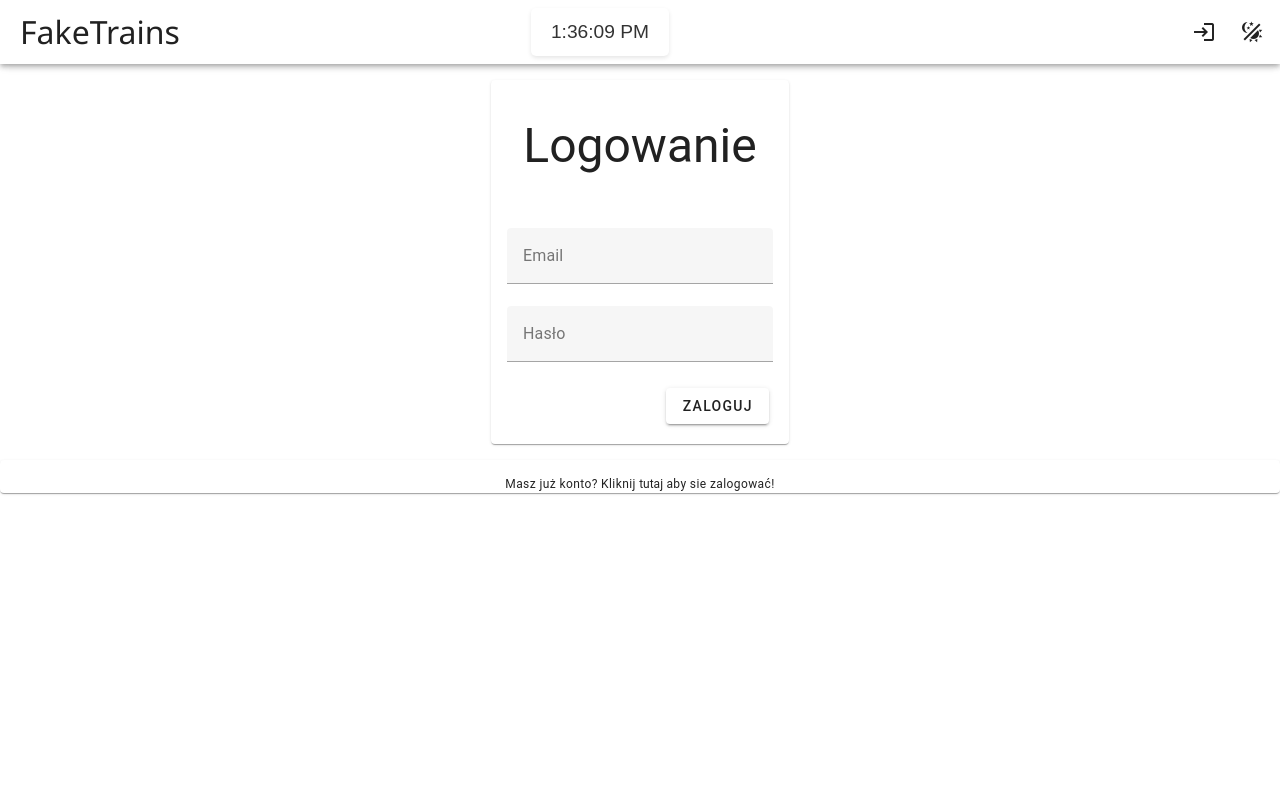
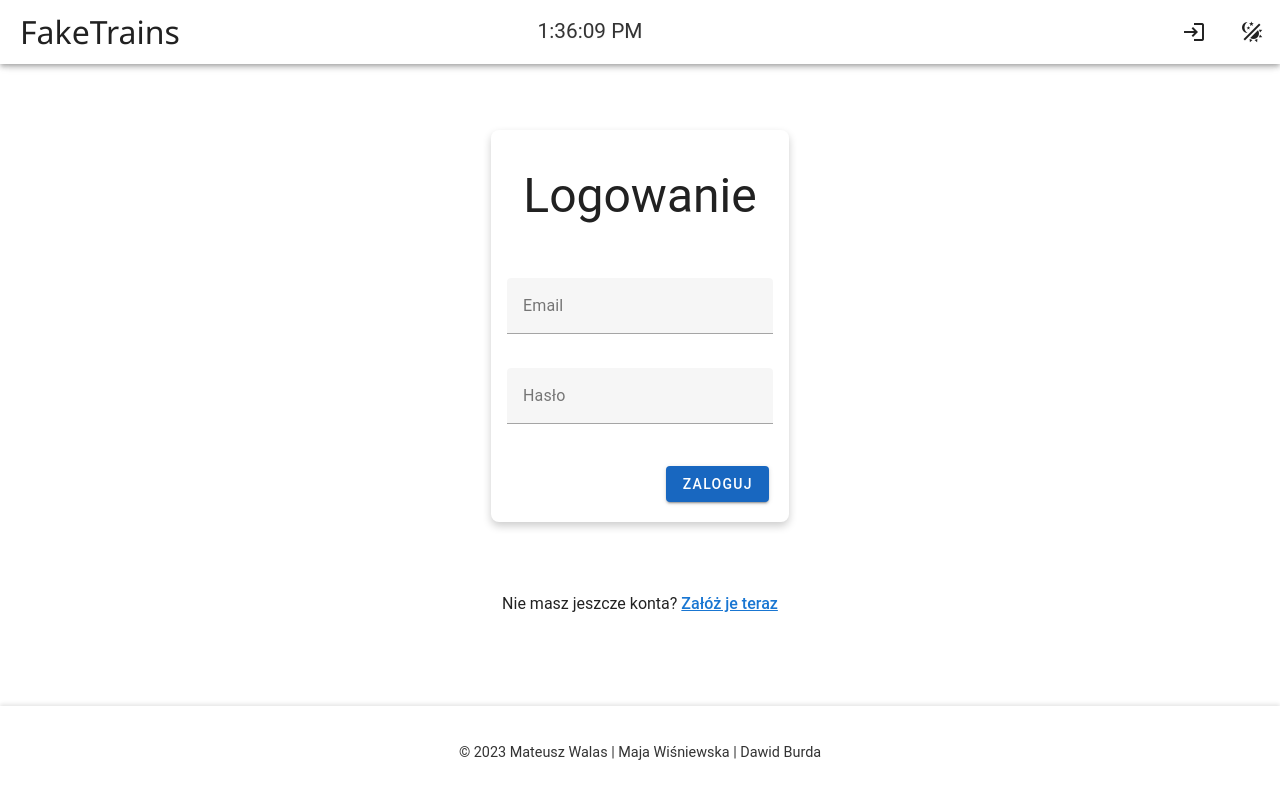
Before and after one commit to m-walas/faketrains, a Vue app in the folder frontend/: page / in a window 1280 px wide. Both pictures are taken after a click on the button 1204 px from the left and 32 px from the top of the page. Built offline with nearby package versions, Linux system fonts and the light colour scheme.

Commit message:
Update API base URL and add Footer and Routes components

```diff
--- a/frontend/src/App.vue
+++ b/frontend/src/App.vue
@@ -2,17 +2,37 @@
   <v-app>
     <AppBar></AppBar>
     <v-main>
-      <router-view></router-view>
+      <router-view v-slot="{ Component }">
+        <transition name="fade-zoom" mode="out-in">
+          <component :is="Component" />
+        </transition>
+      </router-view>
     </v-main>
+    <Footer></Footer>
   </v-app>
 </template>
 
+
+<style scoped>
+.fade-zoom-enter-active, .fade-zoom-leave-active {
+  transition: opacity 0.3s ease, transform 0.3s ease;
+}
+
+.fade-zoom-enter, .fade-zoom-leave-to {
+  opacity: 0;
+  transform: scale(0.95);
+}
+</style>
+
+
 <script lang="ts">
 import AppBar from './components/AppBar.vue';
+import Footer from './components/Footer.vue';
 
 export default {
   components: {
     AppBar,
+    Footer,
   },
 };
 </script>
--- a/frontend/src/components/AppBar.vue
+++ b/frontend/src/components/AppBar.vue
@@ -30,8 +30,43 @@
   <v-snackbar v-model="snackbarVisible" color="success" top>
     Wylogowano pomyślnie
   </v-snackbar>
+</template>
 
-</template>
+
+<style scoped>
+.app-bar-content {
+  display: flex;
+  align-items: center;
+  justify-content: space-between;
+  width: 100%;
+}
+
+.app-bar-title {
+  font-family: 'Segoe UI', sans-serif;
+  cursor: pointer;
+  font-size: 2rem;
+  transition: color 0.3s ease;
+}
+
+.app-bar-title:hover {
+  color: #1258A7;
+}
+
+.user-info {
+  margin-right: 10px;
+  font-weight: bold;
+}
+
+.v-btn {
+  margin-left: 10px;
+  transition: transform 0.2s ease-in-out;
+}
+
+.v-btn:hover {
+  transform: scale(1.1);
+}
+</style>
+
 
 <script lang="ts">
 import Clock from './Clock.vue';
@@ -76,24 +111,3 @@ export default {
   },
 };
 </script>
-
-<style scoped>
-.app-bar-content {
-  display: flex;
-  align-items: center;
-  justify-content: space-between;
-  width: 100%;
-}
-
-.app-bar-title {
-  font-family: 'Segoe UI', sans-serif;
-  cursor: pointer;
-  font-size: 2rem;
-}
-
-.user-info {
-  margin-right: 10px;
-  font-weight: bold;
-}
-
-</style>
--- a/frontend/src/components/Clock.vue
+++ b/frontend/src/components/Clock.vue
@@ -3,6 +3,21 @@
     <span>{{ time }}</span>
   </div>
 </template>
+
+
+<style scoped>
+.clock {
+  font-family: 'Roboto', 'Arial', sans-serif;
+  color: #333;
+  background-color: transparent;
+  padding: 5px 10px;
+  border-radius: 5px;
+  display: inline-block;
+  font-size: 1.3rem;
+  text-shadow: 0 1px 2px rgba(0, 0, 0, 0.05);
+}
+</style>
+
 
 <script>
 export default {
@@ -27,16 +42,3 @@ export default {
   },
 };
 </script>
-
-<style scoped>
-.clock {
-  font-family: 'Arial', sans-serif;
-  color: #333;
-  background-color: #fff;
-  padding: 10px 20px;
-  border-radius: 5px;
-  box-shadow: 0 2px 4px rgba(0, 0, 0, 0.1);
-  display: inline-block;
-  font-size: 1.2rem;
-}
-</style>
--- /dev/null
+++ b/frontend/src/components/Footer.vue
@@ -0,0 +1,25 @@
+<template>
+    <v-footer class="footer">
+      <v-container>
+        <v-row justify="center" align="center">
+          <v-col cols="12" class="text-center">
+            © 2023 Mateusz Walas | Maja Wiśniewska | Dawid Burda
+          </v-col>
+        </v-row>
+      </v-container>
+    </v-footer>
+</template>
+
+
+<style scoped>
+.footer {
+  padding: 20px 0;
+  background-color: #FFF;
+  color: #333;
+  box-shadow: 0 -2px 4px rgba(0, 0, 0, 0.1);
+  font-size: 0.9rem;
+  position: absolute;
+  bottom: 0;
+  width: 100%;
+}
+</style>
--- a/frontend/src/components/Login.vue
+++ b/frontend/src/components/Login.vue
@@ -1,15 +1,47 @@
 <template>
-  <v-card class="pa-4">
+  <v-card class="pa-4 login-card">
     <v-card-text class="text-h3 mb-8 text-center">Logowanie</v-card-text>
     <v-form v-on:keydown.enter="submitForm">
-      <v-text-field class="input-field" v-model="email" label="Email"></v-text-field>
-      <v-text-field class="input-field" v-model="password" label="Hasło" type="password"></v-text-field>
+      <v-text-field class="input-field mb-3" v-model="email" label="Email" outlined dense></v-text-field>
+      <v-text-field class="input-field mb-5" v-model="password" label="Hasło" type="password" outlined dense></v-text-field>
       <v-row class="ma-1" justify="end">
-        <v-btn @click="submitForm">Zaloguj</v-btn>
+        <v-btn class="login-btn" @click="submitForm" color="primary" depressed> Zaloguj </v-btn>
       </v-row>
     </v-form>
   </v-card>
 </template>
+
+
+<style scoped>
+.login-card {
+  max-width: 500px;
+  margin: 50px auto;
+  box-shadow: 0 4px 8px rgba(0, 0, 0, 0.2);
+  border-radius: 8px;
+  transition: box-shadow 0.3s ease;
+}
+
+.login-card:hover {
+  box-shadow: 0 8px 16px rgba(0, 0, 0, 0.3);
+}
+
+.input-field {
+  transition: box-shadow 0.2s ease-in-out;
+}
+
+.input-field:hover {
+  box-shadow: 0 2px 6px rgba(0, 0, 0, 0.2);
+}
+
+.login-btn {
+  transition: transform 0.2s ease-in-out;
+}
+
+.login-btn:hover {
+  transform: translateY(-2px);
+}
+</style>
+
 
 <script lang="ts">
 import axios from 'axios';
--- a/frontend/src/components/Register.vue
+++ b/frontend/src/components/Register.vue
@@ -1,6 +1,5 @@
 <template>
-
-    <v-card class="pa-4">
+  <v-card class="pa-4 register-card">
     <v-card-text class="text-h3 mb-8 text-center"> Rejestracja </v-card-text>
     <v-form v-on:keydown.enter="submitForm" v-model="valid">
       <v-text-field
@@ -54,19 +53,45 @@
       >
       </v-text-field>
       <v-row class="ma-1" justify="end" style="max-width: 100%">
-          <v-btn @click="submitForm" color="blue" :disabled="!valid"
-            >Zarejestruj</v-btn
-          >
+        <v-btn class="register-btn" @click="submitForm" color="blue" :disabled="!valid">
+          Zarejestruj
+        </v-btn>
       </v-row>
     </v-form>
   </v-card>
+</template>
 
-</template>
+
+<style scoped>
+  .input-field-register {
+    margin-bottom: 10px;
+  }
+
+  .register-card {
+    max-width: 500px;
+    margin: 50px auto;
+    box-shadow: 0 4px 8px rgba(0, 0, 0, 0.2);
+    border-radius: 8px;
+    transition: box-shadow 0.3s ease;
+  }
+
+  .register-card:hover {
+    box-shadow: 0 8px 16px rgba(0, 0, 0, 0.3);
+  }
+
+  .register-btn {
+    transition: background-color 0.3s ease, transform 0.3s ease;
+  }
+
+  .register-btn:hover {
+    background-color: #3b82f6; /* Zmiana koloru dla hover */
+    transform: translateY(-2px);
+  }
+</style>
+
 
 <script lang="ts">
 import axios from 'axios';
-
-
 
 export default {
   data() {
@@ -76,7 +101,6 @@ export default {
       email: '',
       password: '',
       confirmPassword: '',
-
 
       valid: false,
       firstNameRules: [
@@ -117,12 +141,7 @@ export default {
       } catch (error) {
         console.log(error)
       }
-
-
     }
   }
-
-
-
 };
 </script>
--- a/frontend/src/main.ts
+++ b/frontend/src/main.ts
@@ -8,8 +8,8 @@ import vuetify from './plugins/vuetify';
 import { pinia } from './store';
 
 // ! EDIT HERE if working locally !
-axios.defaults.baseURL = 'http://localhost:8000/';
-// axios.defaults.baseURL = 'https://django.mwalas.pl/';
+// axios.defaults.baseURL = 'http://localhost:8000/';
+axios.defaults.baseURL = 'https://django.mwalas.pl/';
 console.log('axios.defaults.baseURL: ', axios.defaults.baseURL);
 
 const app = createApp(App);
--- /dev/null
+++ b/frontend/src/store/routes.ts
@@ -0,0 +1,35 @@
+// stores/routes.ts
+import { defineStore } from 'pinia';
+
+interface DirectRoute {
+  train_id: string;
+  departure_city: string;
+  departure_time: string;
+  arrival_city: string;
+  arrival_time: string;
+  ticket_price: string;
+  travel_time: string;
+  is_transfer: boolean;
+}
+
+interface TransferRoute {
+  first_leg: DirectRoute;
+  second_leg: DirectRoute;
+}
+
+type Route = DirectRoute | TransferRoute;
+
+interface RouteState {
+  schedules: Route[];
+}
+
+export const useRoutesStore = defineStore('routes', {
+  state: (): RouteState => ({
+    schedules: [],
+  }),
+  actions: {
+    setSchedules(data: Route[]) {
+      this.schedules = data;
+    },
+  },
+});
--- a/frontend/src/views/AuthView.vue
+++ b/frontend/src/views/AuthView.vue
@@ -1,27 +1,42 @@
 <template>
-    <v-container fluid class="d-flex column" style="width: fit-content">
+  <v-container fluid class="d-flex flex-column align-center justify-center">
     <v-fade-transition mode="out-in">
       <Login v-if="showLogin"></Login>
-
-            <Register v-if="!showLogin" ></Register>
+      <Register v-else></Register>
     </v-fade-transition>
 
+    <div class="auth-switch-text">
+      <p class="text-center">
+        {{ showLogin ? 'Nie masz jeszcze konta?' : 'Masz już konto?' }}
+        <span class="auth-switch-button" @click="changeAuthComponent">
+          {{ showLogin ? 'Załóż je teraz' : 'Zaloguj się' }}
+        </span>
+      </p>
+    </div>
+  </v-container>
+</template>
 
-    </v-container>
-    <v-card>
-            <v-card-text class="text-caption pt-4 pb-0 text-center">
-            Masz już konto? Kliknij
-            <button
-            class="registerButton"
-            density="compact"
-            @click="changeAuthComponent"
-            >
-            tutaj
-            </button>
-            aby sie zalogować!
-            </v-card-text>
-        </v-card>
-</template>
+
+<style scoped>
+.auth-switch-text {
+  margin-top: 20px;
+  max-width: 500px;
+  text-align: center;
+}
+
+.auth-switch-button {
+  cursor: pointer;
+  color: #1976D2;
+  font-weight: 500;
+  text-decoration: underline;
+}
+
+.auth-switch-button:hover {
+  color: #1258A7;
+  text-decoration: none;
+}
+</style>
+
 
 <script lang="ts">
 import Register from "../components/Register.vue";
```
Also changed, not shown: frontend/src/components/SearchTripForm.vue (+102 -24 lines), 1 other file (tests, documents, lock files or other folders). Lines whose indentation alone changed are shown as unchanged.
